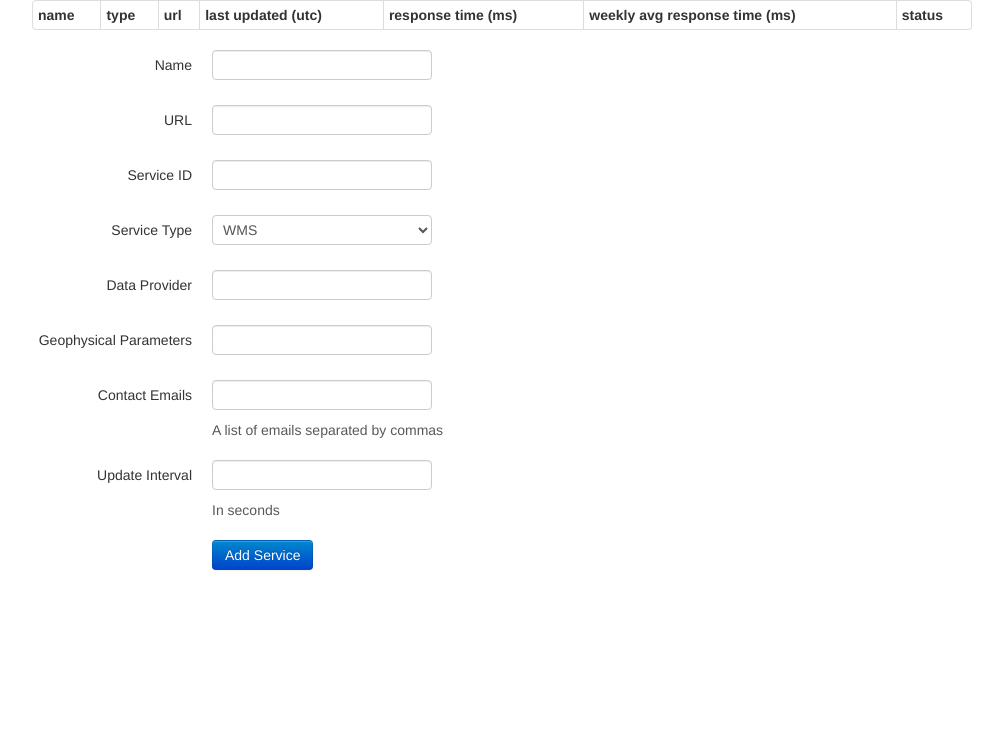
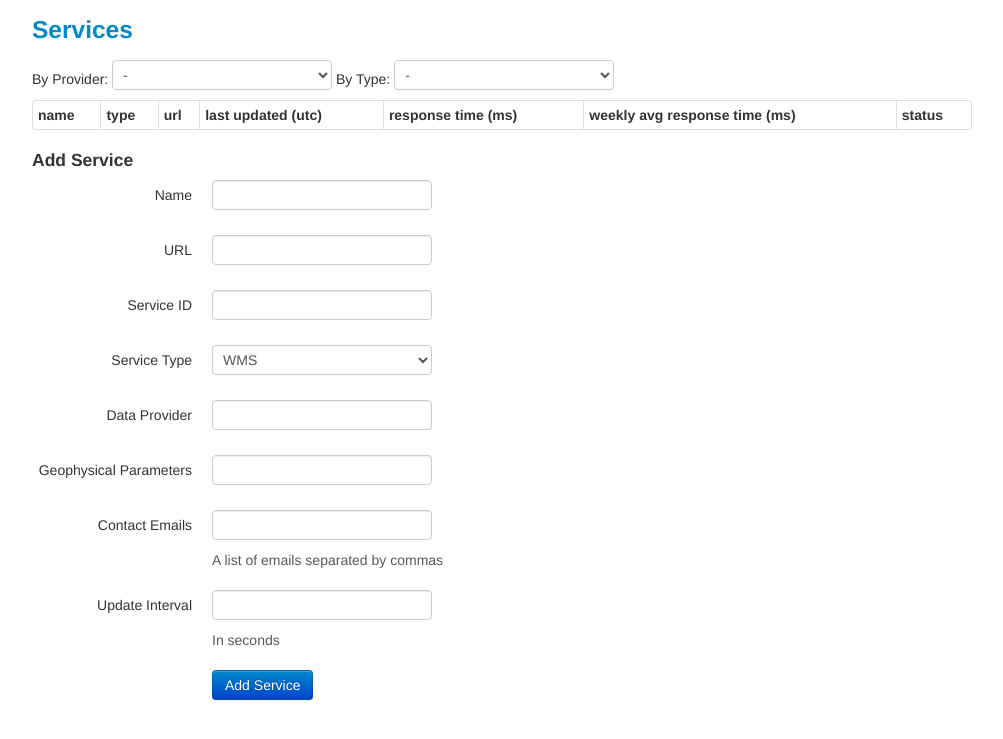
Before and after one commit to ioos/service-monitor, a Flask app: page /services/ in a window 1280 px wide. Shown: the top 739 px of the page, without its empty margins (138-1141 px from the left). Run offline with Flask 2, Linux system fonts and the light colour scheme; data that the repository does not hold is empty; parts of the project's set-up code (start-up, migrations or seed data) failed here and were passed over; some libraries are stand-ins or nearby versions.

Commit message:
Add filtering to service view (by data provider or service type)

```diff
--- a/ioos_service_monitor/templates/services.html
+++ b/ioos_service_monitor/templates/services.html
@@ -1,6 +1,30 @@
 {% extends "layout.html" %}
 
 {% block page %}
+
+    <h3><a href="{{ url_for('services') }}">Services</a></h3>
+
+    <div>
+      <span>
+        By Provider:
+        <select name="filter-provider">
+          <option value="null">-</option>
+          {%- for provider in providers|sort %}
+          <option>{{ provider }}</option>
+          {%- endfor %}
+        </select>
+      </span>
+      <span>
+        By Type:
+        <select name="filter-type">
+          <option value="null">-</option>
+          <option>WMS</option>
+          <option>DAP</option>
+          <option>WCS</option>
+          <option>SOS</option>
+        </select>
+      </span>
+    </div>
 
     <table class="table table-striped table-bordered table-condensed">
         <thead>
@@ -35,6 +59,8 @@
         {%- endfor %}
     </table>
 
+    <h4>Add Service</h4>
+
     <div>
       <form class="form-horizontal" method="POST" action="{{ url_for('add_service') }}">
         {{ form.hidden_tag() }}
@@ -61,4 +87,31 @@
       </form>
     </div>
 
+    <script type="text/javascript">
+      $(function() {
+
+        {% if 'data_provider' in filters %}
+          $('select[name="filter-provider"]').val('{{ filters['data_provider'] }}');
+        {% endif %}
+
+        {% if 'service_type' in filters %}
+          $('select[name="filter-type"]').val('{{ filters['service_type'] }}');
+        {% endif %}
+
+        $('select[name^="filter"]').change(function() {
+          var provVal = $('select[name="filter-provider"]').val();
+          var typeVal = $('select[name="filter-type"]').val();
+          if (provVal == "null" && typeVal == "null") {
+            window.location = "{{ url_for("services") }}";
+            return;
+          }
+          var url = '{{ url_for("services") }}filter/';
+          url += provVal + "/";
+          url += typeVal;
+
+          window.location = url;
+        });
+      });
+    </script>
+
 {% endblock %}
--- a/ioos_service_monitor/views/service.py
+++ b/ioos_service_monitor/views/service.py
@@ -24,11 +24,20 @@ class ServiceForm(Form):
     contact            = TextField(u'Contact Emails', description="A list of emails separated by commas")
     interval           = IntegerField(u'Update Interval', description="In seconds")
 
-@app.route('/services/', methods=['GET'])
-def services():
-    f = ServiceForm()
-    services = list(db.Service.find())
-    latest_stats = db.Stat.latest_stats_by_service(1)
+@app.route('/services/', defaults={'filter_provider':None, 'filter_type':None}, methods=['GET'])
+@app.route('/services/filter/<filter_provider>/<filter_type>', methods=['GET'])
+def services(filter_provider, filter_type):
+    filters = {}
+
+    if filter_provider is not None and filter_provider != "null":
+        filters['data_provider'] = filter_provider
+
+    if filter_type is not None and filter_type != "null":
+        filters['service_type'] = filter_type
+
+    f                 = ServiceForm()
+    services          = list(db.Service.find(filters))
+    latest_stats      = db.Stat.latest_stats_by_service(1)
     last_weekly_stats = db.Stat.latest_stats_by_service_by_time(time_delta=timedelta(days=7))
 
     for s in services:
@@ -50,7 +59,11 @@ def services():
 
     # get TLD grouped statistics
     tld_stats = {}
-    tld_groups = db.Service.group_by_tld()
+    filter_ids = None
+    if len(filters):
+        filter_ids = [s._id for s in services]
+
+    tld_groups = db.Service.group_by_tld(filter_ids)
     for k, v in tld_groups.iteritems():
         tld_stats[k] = {'ok':0, 'total':0}
         for sid in v:
@@ -58,7 +71,10 @@ def services():
             if sid in latest_stats and int(latest_stats[sid]['operational_status']) == 1:
                 tld_stats[k]['ok'] += 1
 
-    return render_template('services.html', services=services, form=f, tld_stats=tld_stats)
+    # get list of unique providers in system
+    providers = db.Service.raw_collection().distinct('data_provider')
+
+    return render_template('services.html', services=services, form=f, tld_stats=tld_stats, providers=providers, filters=filters)
 
 @app.template_filter('status_icon')
 def status_icon_helper(status_val):
```
Also changed, not shown: ioos_service_monitor/models/service.py (+6 -2 lines).
